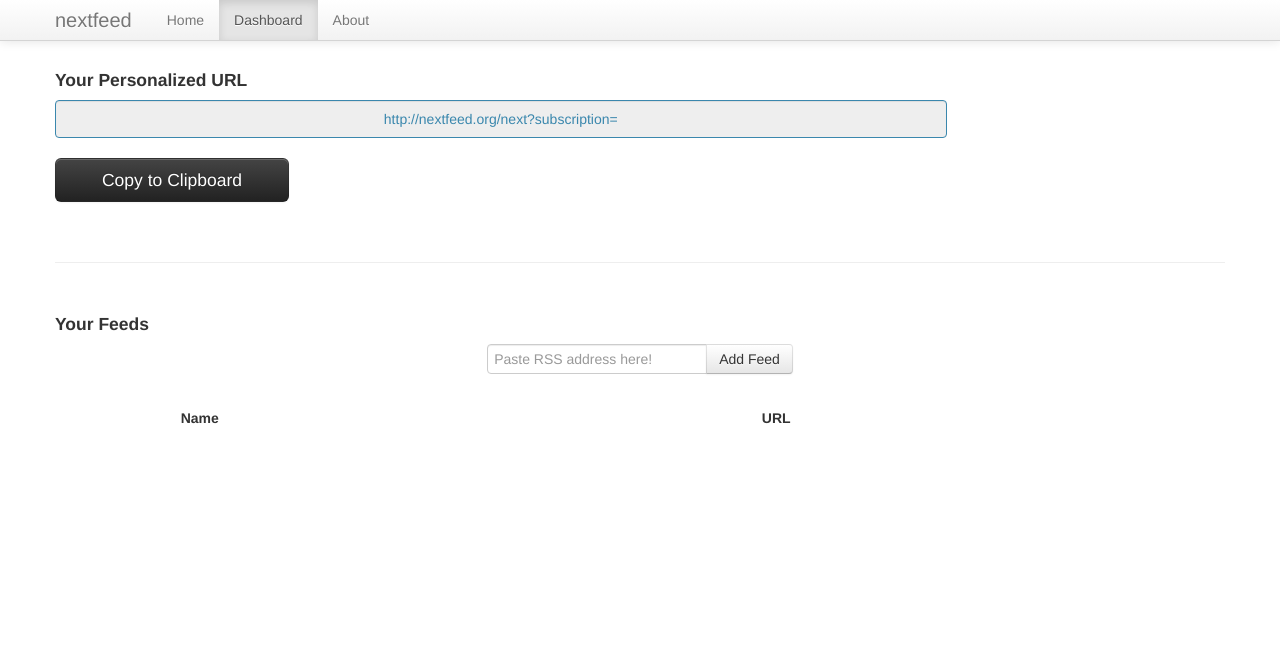
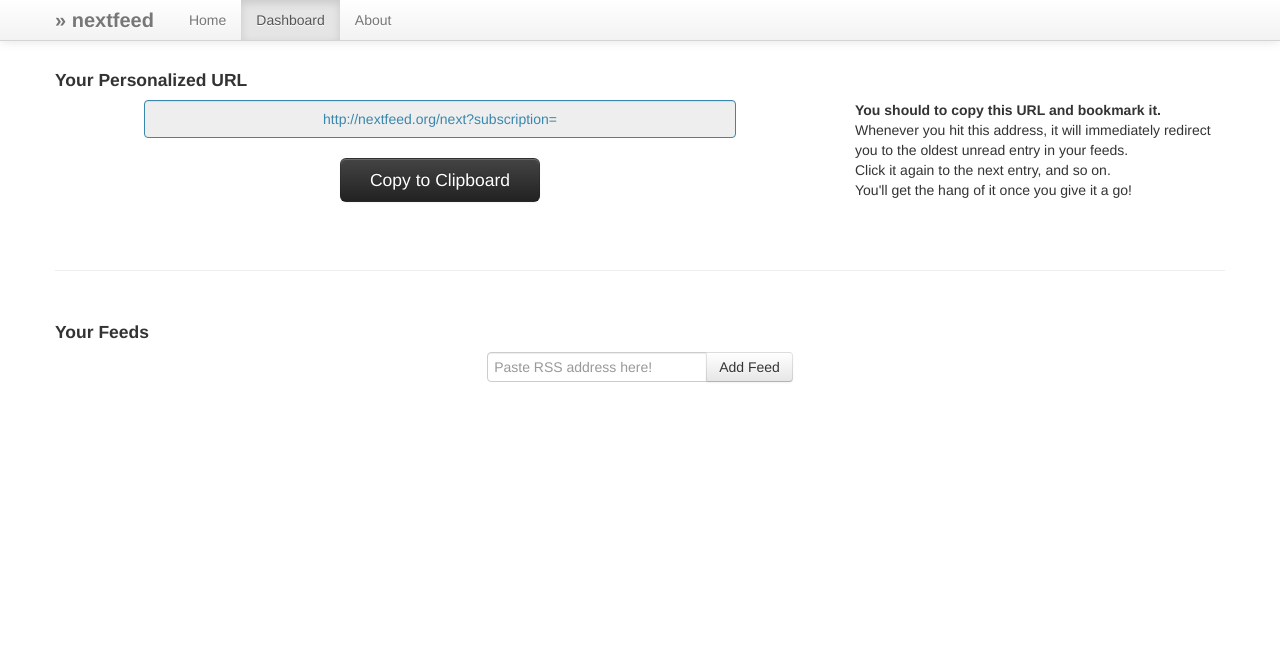
Before and after one commit to Nurdok/nextfeed, a Django app: page /dashboard in a window 1280 px wide. Shown: the top 672 px of the page. Run offline with Django 3.2, Linux system fonts and the light colour scheme; the visitor is signed in with stand-in values (Sample User, id 1); data comes from the database, SQL or seed files in the repository; lists and menus that the app fills with data are empty; some libraries are stand-ins or nearby versions.

Commit message:
More template work.

```diff
--- /dev/null
+++ b/static/nextfeed/css/stylesheet.css
@@ -0,0 +1,4 @@
+ #copy-button.zeroclipboard-is-hover {
+     background-color: #4e6d8d;
+     color: white;
+ }
--- a/templates/base.html
+++ b/templates/base.html
@@ -93,7 +93,7 @@
               <span class="icon-bar"></span>
               <span class="icon-bar"></span>
             </button>
-            <a class="brand" href="/">nextfeed</a>
+            <a class="brand" href="/"><strong>» nextfeed</strong></a>
             <div class="nav-collapse collapse">
               <ul class="nav" id="nav-options">
                 <li {% if_active_url request "home" %}class="active"{% endif_active_url %}><a href="/">Home</a></li>
@@ -130,6 +130,7 @@
     <script type="text/javascript">
         $('.li a[href*="' + location.pathname.split("/")[1] + '"]').addClass('active');
     </script>
+    {% block scripts %}{% endblock %}
 
   </body>
 </html>
--- a/templates/dashboard.html
+++ b/templates/dashboard.html
@@ -9,12 +9,38 @@
 {% block content %}
 	<div style="width:100%;">
 		<h4>Your Personalized URL</h4>
-        <div class="control-group info" style="text-align: left; width:100%">
-    		<input id="next-slug" style="width: 75%; height: 2em; text-align: center" type="text" min="50" disabled class="login-field active" value="http://nextfeed.org/next?subscription={{ user.get_profile.next_slug }}"></input>
-        </div>
 
-        <div align="center" style="width: 20%; min-width: 200px">
-    	    <div class="btn btn-large btn-block btn-inverse" id="copy-button" data-clipboard-target="next-slug">Copy to Clipboard</div>
+        <div class="row-fluid">
+
+            <!--  The URL -->
+            <div class="span8" align="center">
+                <div id="next-slug-wrap" class="control-group info" style="width:100%">
+            		<input id="next-slug" style="width: 75%; height: 2em; text-align: center"
+            		       type="text" min="50" disabled
+            		       class="login-field active"
+            		       value="http://nextfeed.org/next?subscription={{ user.get_profile.next_slug }}" />
+                </div>
+
+                <div align="center" style="width: 20%; min-width: 200px;">
+            	    <div class="btn btn-large btn-block btn-inverse" id="copy-button" data-clipboard-target="next-slug">Copy to Clipboard</div>
+                </div>
+            </div>
+
+            <br class="visible-phone"/>
+
+            <!-- Explanation -->
+            <div class="span4">
+                <p>
+                <strong>You should to copy this URL and bookmark it.</strong><br/>
+                Whenever you hit this address, it will immediately redirect you
+                to the oldest unread entry in your feeds.<br/>
+                Click it again to the next entry, and so on.<br/>
+                You'll get the hang of it once you give it a go!
+                </p>
+            </div>
+
+            <!-- Explanation -->
+
         </div>
 	</div>
 	<br/>
@@ -42,14 +68,6 @@
     </div>
 
       <table id="feeds" class="table table-condensed table-hover">
-            <thead>
-              <tr>
-                <!-- <th align="left"><label class="checkbox no-label toggle-all" for="checkbox-table-0"><input type="checkbox" value="" id="checkbox-table-0" data-toggle="checkbox"></label></th> -->
-                <th></th>
-                <th>Name</th>
-                <th>URL</th>
-              </tr>
-            </thead>
             <tbody>
               {% for feed in user.get_profile.feeds.all %}
               <tr>
@@ -64,15 +82,16 @@
                         </ul>
                     </div>
                 </td>
-                <td>{{ feed.title }}</td>
-                <td>{{ feed.link }}</td>
+                <td><span class="badge">0</span>&nbsp;&nbsp;{{ feed.title }}</td>
               </tr>
             </tbody>
             {% endfor %}
           </table>
 
 	</div>
+{% endblock %}
 
+{% block scripts %}
     <script type="text/javascript">
     var clip = new ZeroClipboard(document.getElementById("copy-button"), {
           moviePath: "{{ STATIC_URL }}swf/ZeroClipboard.swf"
```
Also changed, not shown: templates/home.html (+4 -8 lines).
